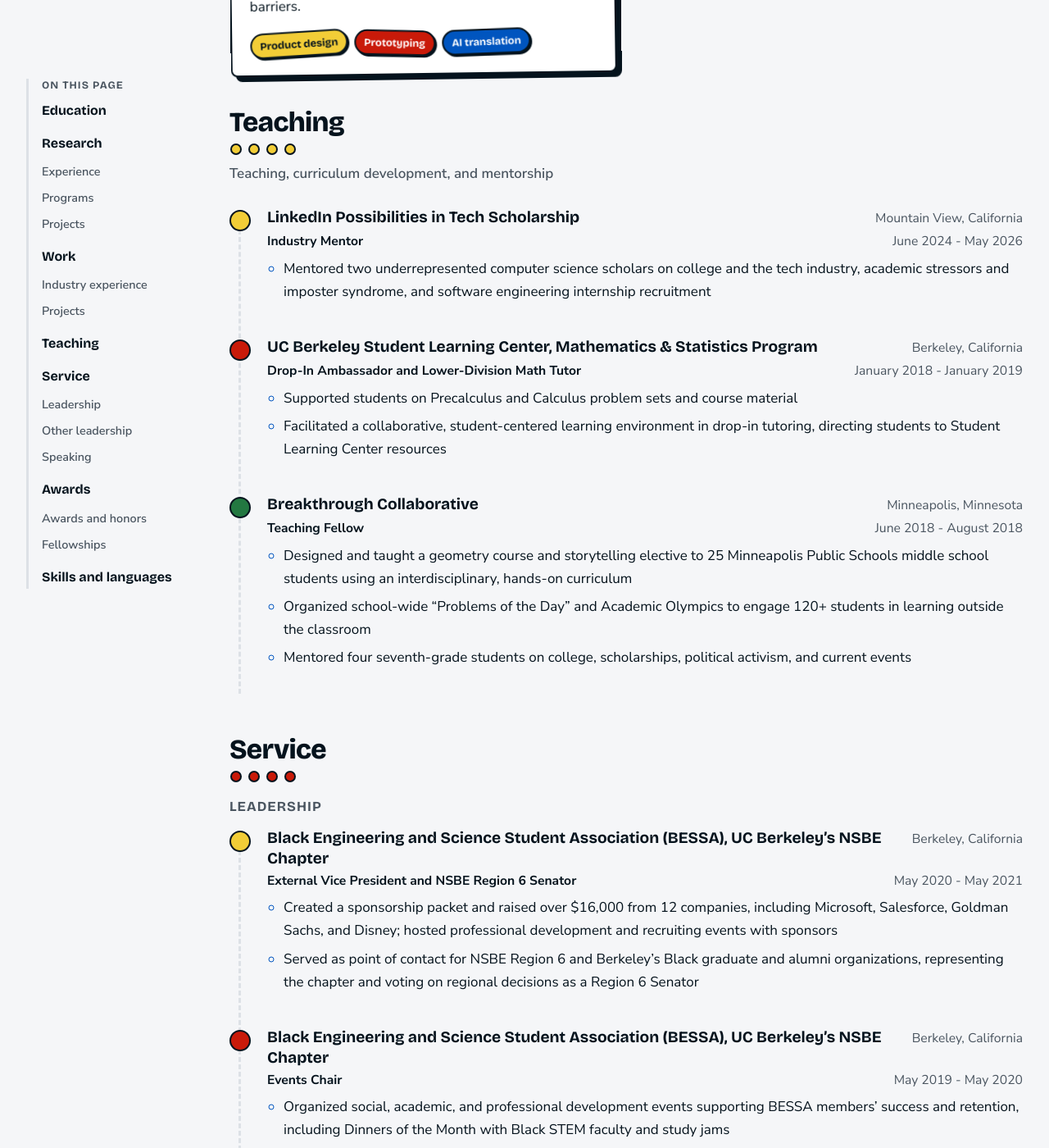
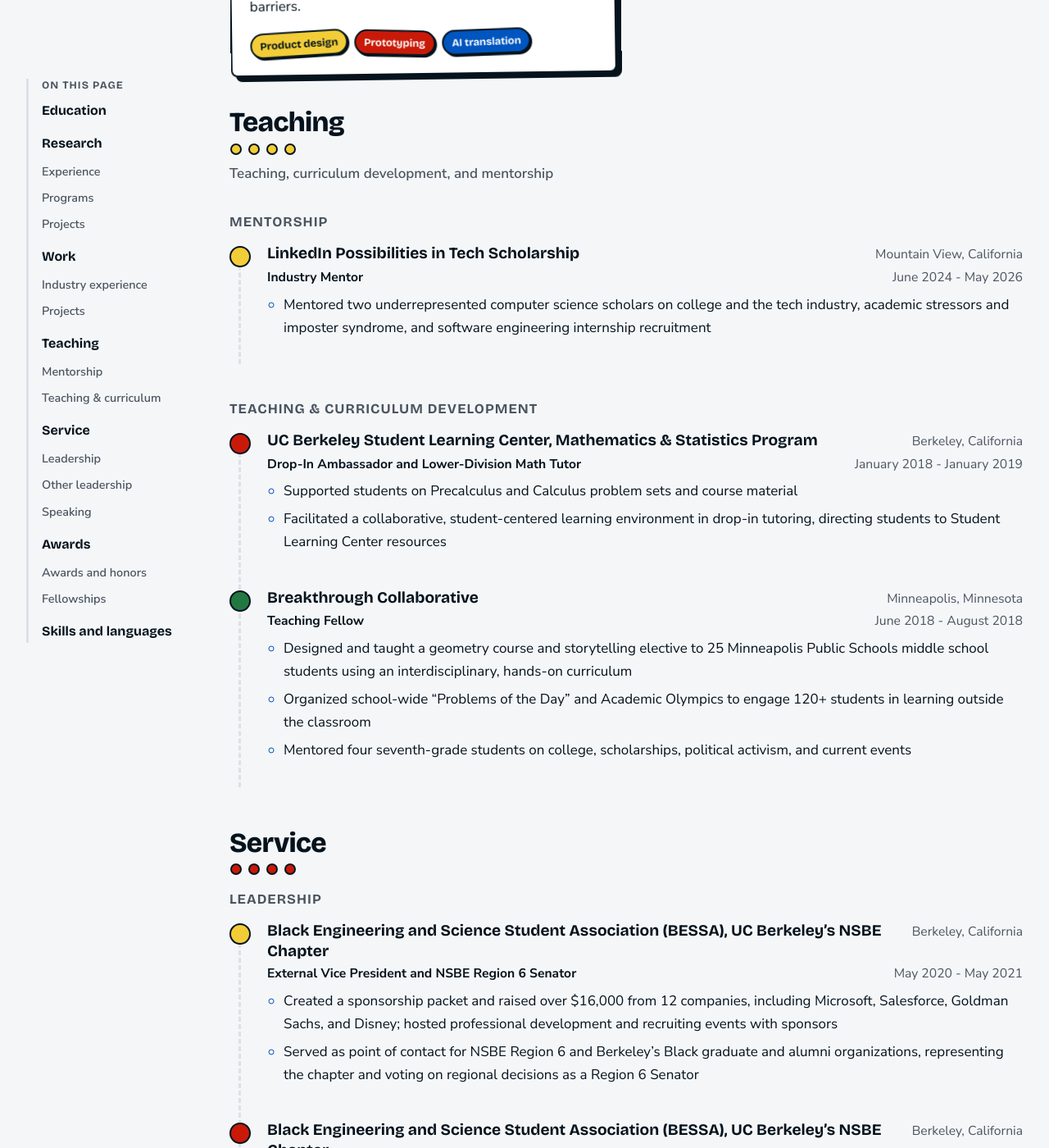
Before and after one commit to sarah-adebabay/sarah-adebabay.github.io, a Jekyll site: the page built from _pages/cv.md, in a window 1280 px wide and 1400 px high, scrolled down 5588 px. Shown: the whole window at 82% size. Built offline with Jekyll 4.4.1, drawn with Linux system fonts in a browser that asks for light colours.

Commit message:
Split Teaching into Mentorship and Teaching & Curriculum Development
The LinkedIn Possibilities in Tech Scholarship role goes under Mentorship;
the other teaching roles go under Teaching & Curriculum Development, on the
home page and the CV. The second timeline continues the dot color cycle so
neighboring dots never match. CV index gains links to both subsections.

Co-Authored-By: Claude Opus 5.5 <noreply@anthropic.com>

```diff
--- a/_includes/brick/sections/teaching.html
+++ b/_includes/brick/sections/teaching.html
@@ -1,5 +1,9 @@
 {% assign projects = site.portfolio | sort: "order" %}
 <p class="kicker">Teaching, curriculum development, and mentorship</p>
 {% for item in projects %}{% if item.tab == 'teaching' and item.featured %}{% if include.full or item.top %}{% include brick/project-card.html item=item feature=true %}{% endif %}{% endif %}{% endfor %}
-{% include brick/timeline.html items=site.data.teaching full=include.full %}
+<h3 class="sub"{% if include.full %} id="mentorship"{% endif %}>Mentorship</h3>
+{% include brick/timeline.html items=site.data.teaching.mentorship full=include.full %}
+<h3 class="sub"{% if include.full %} id="teaching-curriculum"{% endif %}>Teaching &amp; Curriculum Development</h3>
+{% assign shown = 0 %}{% for m in site.data.teaching.mentorship %}{% if include.full or m.top %}{% assign shown = shown | plus: 1 %}{% endif %}{% endfor %}{% assign shift = shown | modulo: 4 %}
+{% include brick/timeline.html items=site.data.teaching.teaching dots_from=shift full=include.full %}
 {% for item in projects %}{% if item.tab == 'teaching' %}{% unless item.featured %}{% if include.full or item.top %}{% include brick/project-card.html item=item %}{% endif %}{% endunless %}{% endif %}{% endfor %}
--- a/_includes/brick/timeline.html
+++ b/_includes/brick/timeline.html
@@ -1,6 +1,6 @@
 {% comment %} One timeline list. include.items = entries with title (role), org, where (location), when (dates), note, bullets.
 On the home page (include.full not set) only entries marked top: true show, with all their details (note and every bullet). {% endcomment %}
-<ol class="timeline">
+<ol class="timeline{% if include.dots_from %} dots-from-{{ include.dots_from }}{% endif %}">
   {% for job in include.items %}{% if include.full or job.top %}
   <li>
     {% comment %} Laptop and up: two rows, organization | location, then role | dates.
--- a/_pages/cv.md
+++ b/_pages/cv.md
@@ -18,7 +18,7 @@ redirect_from:
     <li><a href="#education">Education</a></li>
     <li><a href="#research">Research</a><ul><li><a href="#research-experience">Experience</a></li><li><a href="#research-programs">Programs</a></li><li><a href="#research-projects">Projects</a></li></ul></li>
     <li><a href="#work">Work</a><ul><li><a href="#industry-experience">Industry experience</a></li><li><a href="#projects">Projects</a></li></ul></li>
-    <li><a href="#teaching">Teaching</a></li>
+    <li><a href="#teaching">Teaching</a><ul><li><a href="#mentorship">Mentorship</a></li><li><a href="#teaching-curriculum">Teaching &amp; curriculum</a></li></ul></li>
     <li><a href="#service">Service</a><ul><li><a href="#leadership">Leadership</a></li><li><a href="#other-leadership">Other leadership</a></li><li><a href="#speaking">Speaking</a></li></ul></li>
     <li><a href="#awards">Awards</a><ul><li><a href="#awards-and-honors">Awards and honors</a></li><li><a href="#fellowships">Fellowships</a></li></ul></li>
     <li><a href="#skills">Skills and languages</a></li>
--- a/assets/css/brick.css
+++ b/assets/css/brick.css
@@ -380,6 +380,10 @@ p { margin: 0 0 16px; }
 .timeline > li:nth-child(4n+2)::before { background: var(--pink); }
 .timeline > li:nth-child(4n+3)::before { background: var(--mint); }
 .timeline > li:nth-child(4n+4)::before { background: var(--sky); }
+/* A timeline that continues another one under the next subheader starts where the last left off (dots-from-1..3), so the cycle carries across. */
+.timeline.dots-from-1 > li:nth-child(4n+1)::before { background: var(--pink); } .timeline.dots-from-1 > li:nth-child(4n+2)::before { background: var(--mint); } .timeline.dots-from-1 > li:nth-child(4n+3)::before { background: var(--sky); } .timeline.dots-from-1 > li:nth-child(4n+4)::before { background: var(--sun); }
+.timeline.dots-from-2 > li:nth-child(4n+1)::before { background: var(--mint); } .timeline.dots-from-2 > li:nth-child(4n+2)::before { background: var(--sky); } .timeline.dots-from-2 > li:nth-child(4n+3)::before { background: var(--sun); } .timeline.dots-from-2 > li:nth-child(4n+4)::before { background: var(--pink); }
+.timeline.dots-from-3 > li:nth-child(4n+1)::before { background: var(--sky); } .timeline.dots-from-3 > li:nth-child(4n+2)::before { background: var(--sun); } .timeline.dots-from-3 > li:nth-child(4n+3)::before { background: var(--pink); } .timeline.dots-from-3 > li:nth-child(4n+4)::before { background: var(--mint); }
 .when { font-family: var(--hand); font-size: 1.35rem; color: var(--muted); margin: 0 0 6px; line-height: 1.2; }
 .timeline ul { margin: 0; padding-left: 20px; }
 /* Entry header: organization | location, then role | dates. The left side takes the room it needs and the right
```
Also changed, not shown: _data/teaching.yml (+27 -25 lines).
